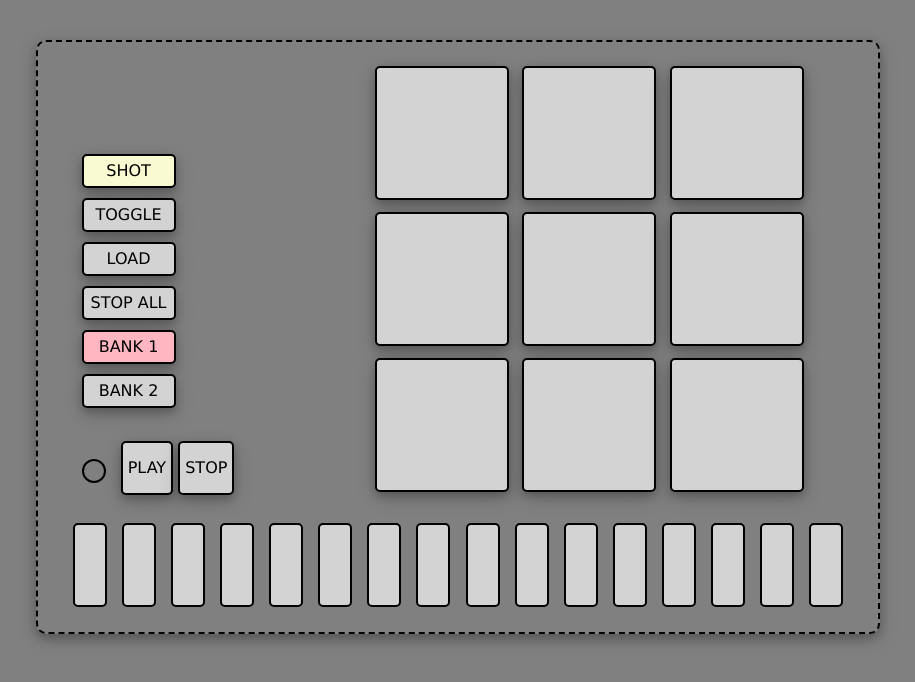
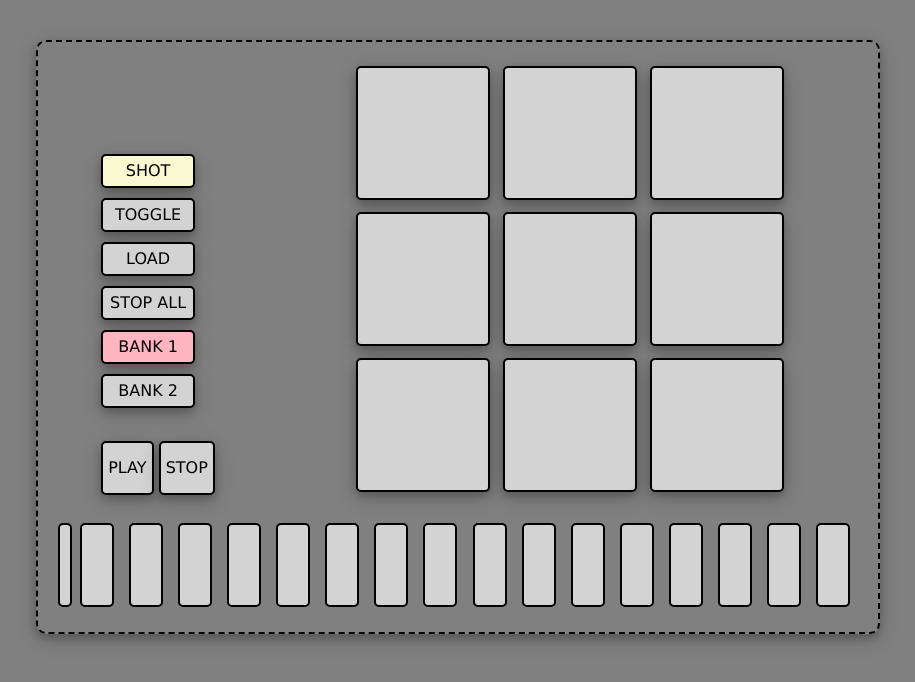
Before and after one commit to hex25/DrumMachine, a plain HTML site: page index.html in a window 1280 px wide. Shown: the whole page, without its empty margins (182-1097 px from the left). Drawn offline with Linux system fonts and the light colour scheme.

Commit message:
indicator button changed

```diff
--- a/index.html
+++ b/index.html
@@ -19,7 +19,6 @@
             <div id="bank2" class="no-select">BANK 2</div>
         </div>
         <div id="controls-container">
-            <div id="seq-indicator"></div>
             <div id="play">PLAY</div>
             <div id="stop">STOP</div>
 
@@ -119,23 +118,24 @@
             </div>
         </div>
         <div id="sequencer-container">
+            <div id="seq-indicator"></div>
             <div id="seq-cont0">
-                <div class="seq-button no-select"></div>
-                <div class="seq-button no-select"></div>
-                <div class="seq-button no-select"></div>
-                <div class="seq-button no-select"></div>
-                <div class="seq-button no-select"></div>
-                <div class="seq-button no-select"></div>
-                <div class="seq-button no-select"></div>
-                <div class="seq-button no-select"></div>
-                <div class="seq-button no-select"></div>
-                <div class="seq-button no-select"></div>
-                <div class="seq-button no-select"></div>
-                <div class="seq-button no-select"></div>
-                <div class="seq-button no-select"></div>
-                <div class="seq-button no-select"></div>
-                <div class="seq-button no-select"></div>
-                <div class="seq-button no-select"></div>
+                <div id="seq-b-000" class="seq-button no-select"></div>
+                <div id="seq-b-001" class="seq-button no-select"></div>
+                <div id="seq-b-002" class="seq-button no-select"></div>
+                <div id="seq-b-003" class="seq-button no-select"></div>
+                <div id="seq-b-004" class="seq-button no-select"></div>
+                <div id="seq-b-005" class="seq-button no-select"></div>
+                <div id="seq-b-006" class="seq-button no-select"></div>
+                <div id="seq-b-007" class="seq-button no-select"></div>
+                <div id="seq-b-009" class="seq-button no-select"></div>
+                <div id="seq-b-010" class="seq-button no-select"></div>
+                <div id="seq-b-011" class="seq-button no-select"></div>
+                <div id="seq-b-012" class="seq-button no-select"></div>
+                <div id="seq-b-013" class="seq-button no-select"></div>
+                <div id="seq-b-014" class="seq-button no-select"></div>
+                <div id="seq-b-015" class="seq-button no-select"></div>
+                <div id="seq-b-016" class="seq-button no-select"></div>
             </div>
             <div id="seq-cont1">
                 <div class="seq-button no-select"></div>
--- a/style.css
+++ b/style.css
@@ -110,13 +110,12 @@ body {
     box-shadow: 0 4px 8px 0 rgba(0, 0, 0, 0.2), 0 6px 20px 0 rgba(0, 0, 0, 0.19);
 }
 #seq-indicator {
+    float: left;
+    width: 10px;
+    height: 80px;
+    background-color: lightgrey;
     display: inline-block;
-    height: 20px;
-    width: 20px;
-    border-radius: 50%;
     border: 2px solid black;
-    margin-right: 10px;
-    position: relative;
-    top: 10px;
-
+    border-radius: 5px;
+    margin: 5px 0;
 }
```
